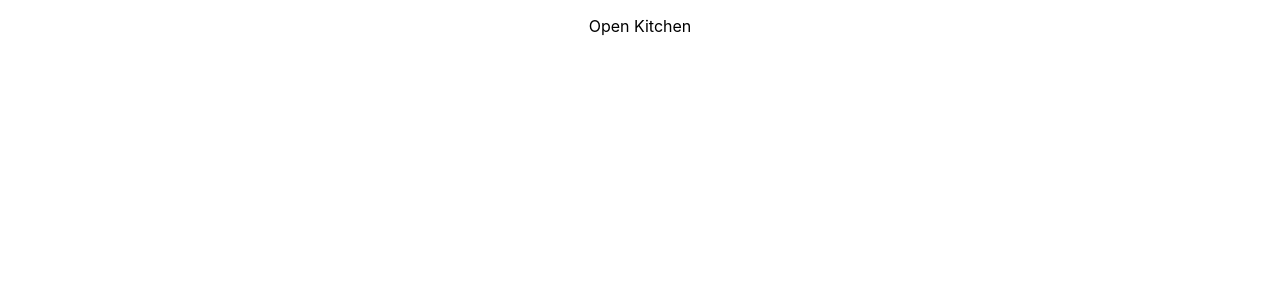
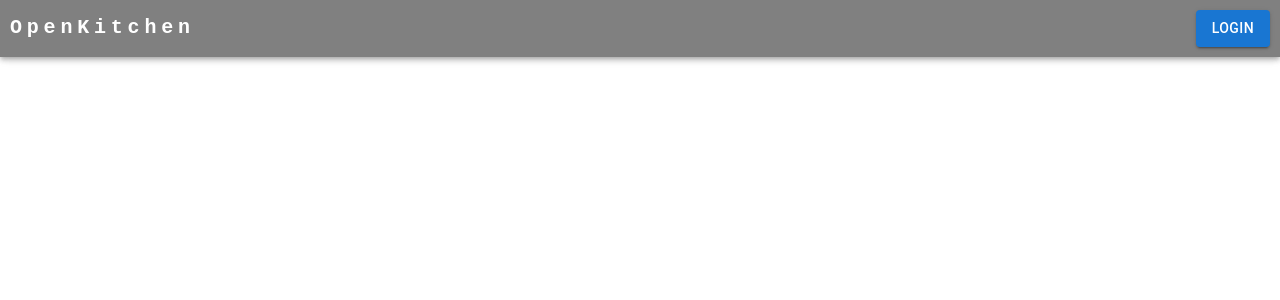
Before and after one commit to HTMElephant/open-kitchen, a React (Create React App) app: page / in a window 1280 px wide. Shown: the top 300 px of the page. Built offline with nearby package versions, Linux system fonts and the light colour scheme.

Commit message:
Added components folder in src, added AppBar Component.

```diff
--- a/src/App.js
+++ b/src/App.js
@@ -4,10 +4,12 @@ import './App.css';
 import { AppProvider } from "./context/AppContext";
 import { useContext } from "react";
 import AppContext from "./context/AppContext";
+import ResponsiveAppBar from './components/AppBar';
 
 function App() {
   return (
     <div className="App">
+      <ResponsiveAppBar />
       <Routes>
         <Route path="/" />
       </Routes>
--- /dev/null
+++ b/src/components/AppBar.css
@@ -0,0 +1,3 @@
+/* .login_button {
+    color: white ;
+} */
--- /dev/null
+++ b/src/components/AppBar.js
@@ -0,0 +1,54 @@
+import * as React from "react";
+import Grid from "@mui/system/Unstable_Grid/Grid";
+import AppBar from "@mui/material/AppBar";
+import Typography from "@mui/material/Typography";
+import Button from "@mui/material/Button";
+import { useNavigate } from "react-router";
+
+const ResponsiveAppBar = () => {
+  const navigate = useNavigate();
+  const handleClick = () => {
+    navigate("/login");
+  };
+  return (
+    <AppBar sx={{ bgcolor: "gray" }}>
+      <Grid
+        container
+        direction="row"
+        justifyContent="space-between"
+        alignItems="center"
+        padding={"10px"}
+      >
+        <Grid item xs={4}>
+          <Typography
+            variant="h6"
+            noWrap
+            component="a"
+            sx={{
+              mr: 2,
+              display: { xs: "none", md: "flex" },
+              fontFamily: "monospace",
+              fontWeight: 700,
+              letterSpacing: ".3rem",
+              color: "inherit",
+              textDecoration: "none",
+            }}
+          >
+            OpenKitchen
+          </Typography>
+        </Grid>
+        <Grid item>
+          <Button
+            variant="contained"
+            className="login_button"
+            onClick={() => handleClick()}
+          >
+            Login
+          </Button>
+        </Grid>
+      </Grid>
+    </AppBar>
+  );
+};
+
+export default ResponsiveAppBar;
--- /dev/null
+++ b/src/components/AppBar/index.js
@@ -0,0 +1,2 @@
+import AppBar from "../AppBar";
+export default AppBar;
```
